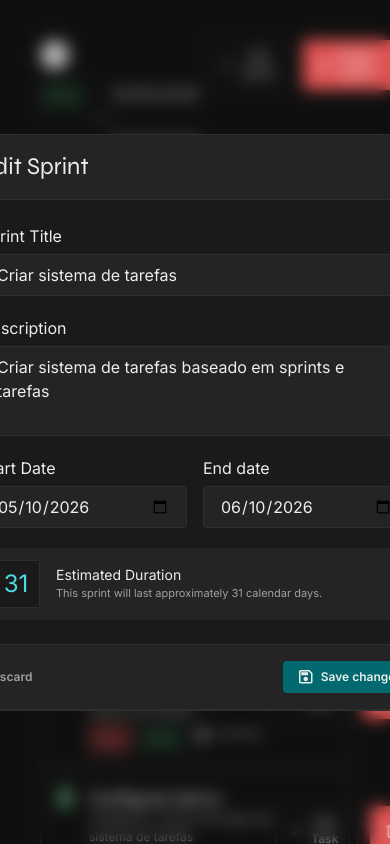
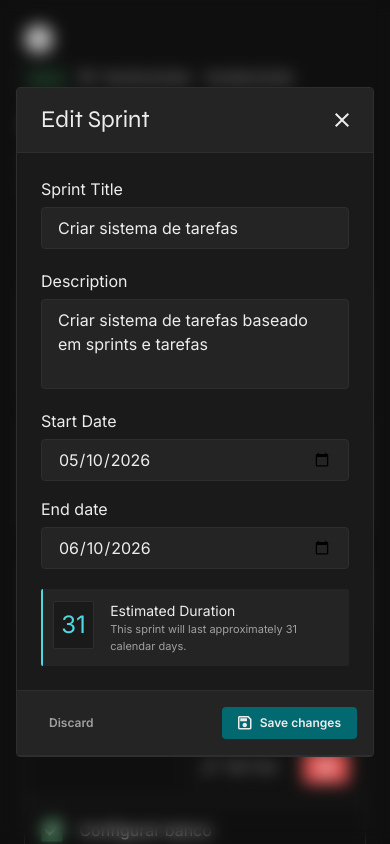
Before and after one commit to JoaoGustavo-dev/focusflow, a React (Vite) app: page /sprints/1 in a window 390 px wide. Both pictures are taken after a click on the button "Edit sprint". Shown: the top 844 px of the page. Built offline with nearby package versions, Linux system fonts and the light colour scheme; data requests are answered from the project's data file.

Commit message:
fix(responsive): improve sprint details on smaller screens

```diff
--- a/src/components/CreateTaskModal.jsx
+++ b/src/components/CreateTaskModal.jsx
@@ -57,11 +57,11 @@ const CreateTaskModal = ({ sprintId, sprint, isOpen, onClose }) => {
     >
       <div
         ref={nodeRef}
-        className="fixed top-0 bottom-0 left-0 flex h-screen w-screen items-center justify-center backdrop-blur"
+        className="fixed inset-0 z-50 flex items-center justify-center p-4 backdrop-blur"
       >
         {/* dialog */}
-        <form onSubmit={handleSubmit(onSubmit)}>
-          <div className="border-border flex w-md flex-col rounded-sm border">
+        <form onSubmit={handleSubmit(onSubmit)} className="w-full max-w-md">
+          <div className="border-border flex w-full flex-col rounded-sm border">
             <div className="border-border bg-high-surface flex justify-between border-b px-6 py-5">
               <div className="flex flex-col gap-1">
                 <p className="text-main text-2xl">New Task</p>
--- a/src/components/DeleteModal.jsx
+++ b/src/components/DeleteModal.jsx
@@ -25,7 +25,7 @@ const DeleteModal = ({
     >
       <div
         ref={nodeRef}
-        className="fixed top-0 bottom-0 left-0 flex h-screen w-screen items-center justify-center backdrop-blur"
+        className="fixed inset-0 z-50 flex items-center justify-center p-4 backdrop-blur"
       >
         {/* dialog */}
         <div className="border-border flex flex-col border">
--- a/src/components/EditSprintModal.jsx
+++ b/src/components/EditSprintModal.jsx
@@ -72,11 +72,11 @@ const EditSprintModal = ({ isOpen, onClose, sprint }) => {
     >
       <div
         ref={nodeRef}
-        className="fixed top-0 bottom-0 left-0 flex h-screen w-screen items-center justify-center backdrop-blur"
+        className="fixed inset-0 z-50 flex items-center justify-center p-4 backdrop-blur"
       >
         {/* dialog */}
-        <form onSubmit={handleSubmit(onSubmit)}>
-          <div className="border-border flex w-120 flex-col rounded-sm border">
+        <form onSubmit={handleSubmit(onSubmit)} className="w-full max-w-120">
+          <div className="border-border flex w-full flex-col rounded-sm border">
             <div className="bg-high-surface border-border flex items-center justify-between border-b px-6 py-4">
               <p className="text-main font-display text-2xl">Edit Sprint</p>
               <button
@@ -120,7 +120,7 @@ const EditSprintModal = ({ isOpen, onClose, sprint }) => {
                   },
                 })}
               />
-              <div className="grid grid-cols-2 gap-4">
+              <div className="grid grid-cols-1 gap-4 sm:grid-cols-2">
                 <Input
                   id="startDate"
                   label="Start Date"
--- a/src/components/EditTaskModal.jsx
+++ b/src/components/EditTaskModal.jsx
@@ -68,11 +68,11 @@ const EditTaskModal = ({ sprintId, taskId, task, isOpen, onClose }) => {
       >
         <div
           ref={nodeRef}
-          className="fixed top-0 bottom-0 left-0 flex h-screen w-screen items-center justify-center backdrop-blur"
+          className="fixed inset-0 z-50 flex items-center justify-center p-4 backdrop-blur"
         >
           {/* dialog */}
-          <form onSubmit={handleSubmit(onSubmit)}>
-            <div className="border-border flex w-md flex-col rounded-sm border">
+          <form onSubmit={handleSubmit(onSubmit)} className="w-full max-w-md">
+            <div className="border-border flex w-full flex-col rounded-sm border">
               <div className="border-border bg-high-surface flex justify-between border-b px-6 py-5">
                 <div className="flex flex-col gap-1">
                   <p className="text-main text-2xl">Edit Task</p>
--- a/src/components/SprintBacklog.jsx
+++ b/src/components/SprintBacklog.jsx
@@ -17,15 +17,15 @@ const SprintBacklog = ({ sprintId, createTask }) => {
     <Fragment>
       {taskIsLoading ? (
         <div className="flex flex-col">
-          <div className="bg-high-surface flex justify-between p-4">
+          <div className="bg-high-surface flex flex-col gap-3 p-4 sm:flex-row sm:items-center sm:justify-between">
             <p className="text-main font-display text-2xl">Sprint Backlog</p>
             <Button onClick={createTask}>
               <PlusIcon /> New Task
             </Button>
           </div>
-          <Skeleton className="h-26 w-377" />
-          <Skeleton className="h-26 w-377" />
-          <Skeleton className="h-26 w-377" />
+          <Skeleton className="h-26 w-full" />
+          <Skeleton className="h-26 w-full" />
+          <Skeleton className="h-26 w-full" />
         </div>
       ) : tasks?.length === 0 ? (
         <EmptyState
@@ -38,7 +38,7 @@ const SprintBacklog = ({ sprintId, createTask }) => {
           buttonText={
             <Fragment>
               {' '}
-              <PlusIcon /> Crate your first task{' '}
+              <PlusIcon /> Create your first task{' '}
             </Fragment>
           }
         />
--- a/src/components/SprintStatCards.jsx
+++ b/src/components/SprintStatCards.jsx
@@ -18,7 +18,7 @@ const SprintStatCards = ({ id }) => {
   const doneTasks = tasks?.filter((task) => task.status === 'done').length
 
   return (
-    <div className="grid grid-cols-4 gap-4">
+    <div className="grid grid-cols-2 gap-4 lg:grid-cols-4">
       {taskIsLoading ? (
         <Fragment>
           <Skeleton className="h-29" />
--- a/src/components/StatCards.jsx
+++ b/src/components/StatCards.jsx
@@ -29,7 +29,7 @@ const StatCards = () => {
   const totalActiveTasks = (activeTasks / tasks?.length) * 100
 
   return (
-    <div className="grid grid-cols-4 gap-4">
+    <div className="grid grid-cols-2 gap-4 lg:grid-cols-4">
       {tasksisLoading ? (
         <Fragment>
           <Skeleton className="h-34" />
--- a/src/components/TaskRow.jsx
+++ b/src/components/TaskRow.jsx
@@ -75,20 +75,20 @@ const TaskRow = ({
   }
 
   return (
-    <div className="border-border flex items-center justify-between border p-4">
-      <div className="flex gap-4">
+    <div className="border-border flex flex-col gap-4 border p-4 sm:flex-row sm:items-center sm:justify-between">
+      <div className="flex min-w-0 gap-4">
         <TaskCheckbox
           id={taskId}
           status={checkBoxStatus}
           onToggle={() => handleCheckBoxClick(checkBoxStatus)}
         />
-        <div className="flex flex-col">
+        <div className="flex min-w-0 flex-col">
           <div className="flex flex-col">
             <p className="text-main text-base">{title}</p>
             <p className="text-secondary text-[12px]">{description}</p>
           </div>
 
-          <div className="flex gap-2 pt-1">
+          <div className="flex flex-wrap gap-2 pt-1">
             <PriorityBadge priority={priority} title={priorityBadgeTitle} />
             <StatusBadge status={status} title={statusBadgeTitle} />
             <TaskTime time={time} />
@@ -96,7 +96,7 @@ const TaskRow = ({
         </div>
       </div>
 
-      <div className="flex gap-3">
+      <div className="flex shrink-0 flex-wrap justify-end gap-2 self-end sm:gap-3 sm:self-auto">
         <Button color="secondary" onClick={handleEditClick}>
           <EditIcon /> Edit Task
         </Button>
--- a/src/pages/SprintDetails.jsx
+++ b/src/pages/SprintDetails.jsx
@@ -77,8 +77,8 @@ const SprintDetails = () => {
   }
 
   return (
-    <div className="flex flex-col gap-8 p-10">
-      <div className="flex items-start justify-between">
+    <div className="flex min-w-0 flex-col gap-8 p-6 lg:p-10">
+      <div className="flex flex-col gap-6 lg:flex-row lg:items-start lg:justify-between">
         <div className="flex flex-col gap-2">
           <button
             className="bg-secondary mb-1 self-start rounded-[50%] p-2 hover:cursor-pointer"
@@ -86,7 +86,7 @@ const SprintDetails = () => {
           >
             <ArrowLeftIcon />
           </button>
-          <div className="flex gap-3">
+          <div className="flex flex-wrap items-center gap-3">
             {sprintIsLoading ? (
               <Fragment>
                 <Skeleton className="h-6 w-11" />
@@ -111,7 +111,7 @@ const SprintDetails = () => {
             <Header title={sprint?.title} description={sprint?.description} />
           )}
         </div>
-        <div className="flex gap-2">
+        <div className="flex w-full gap-2 sm:w-auto">
           <Button color="secondary" onClick={handleEditSprintModalClick}>
             <EditIcon /> Edit sprint
           </Button>
```
